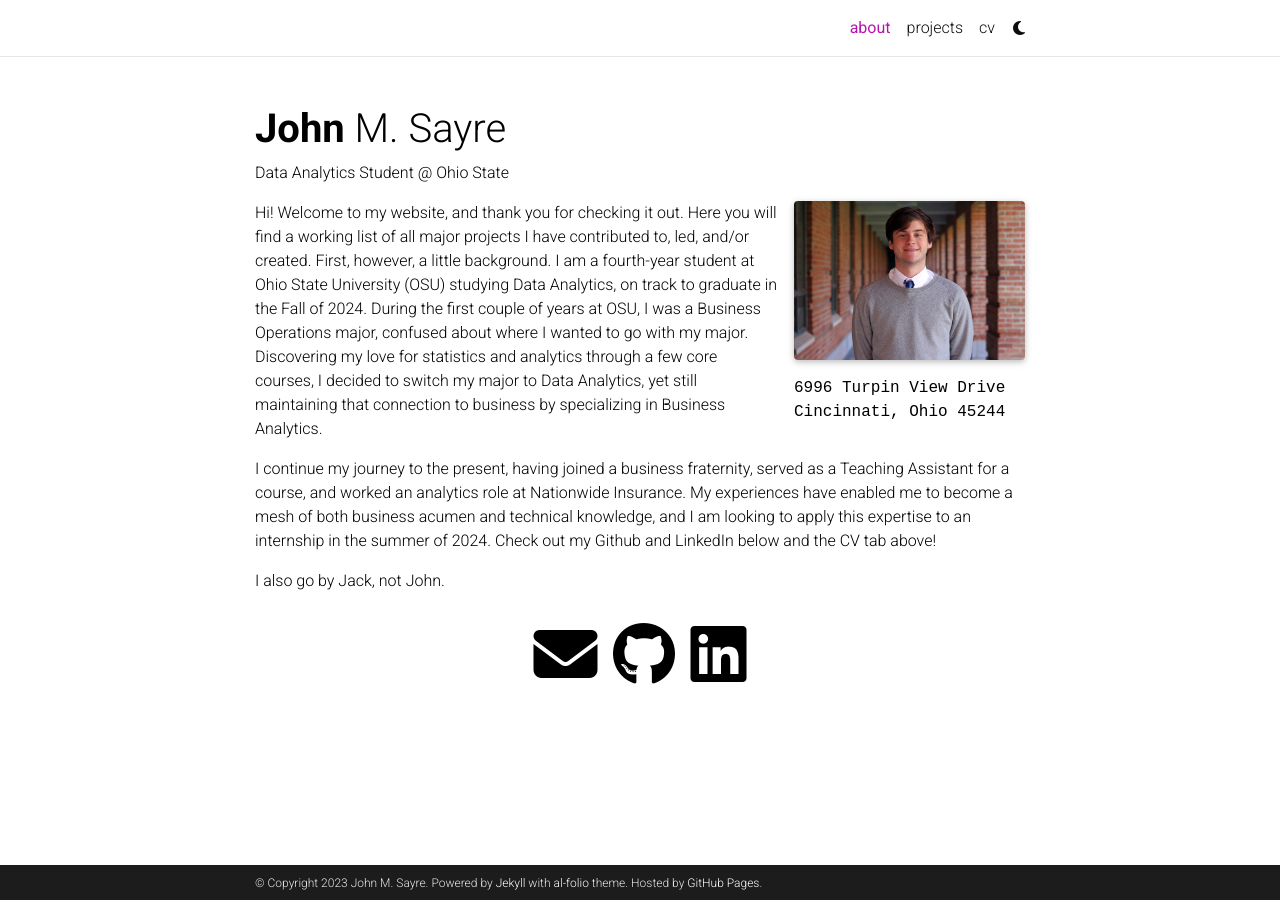
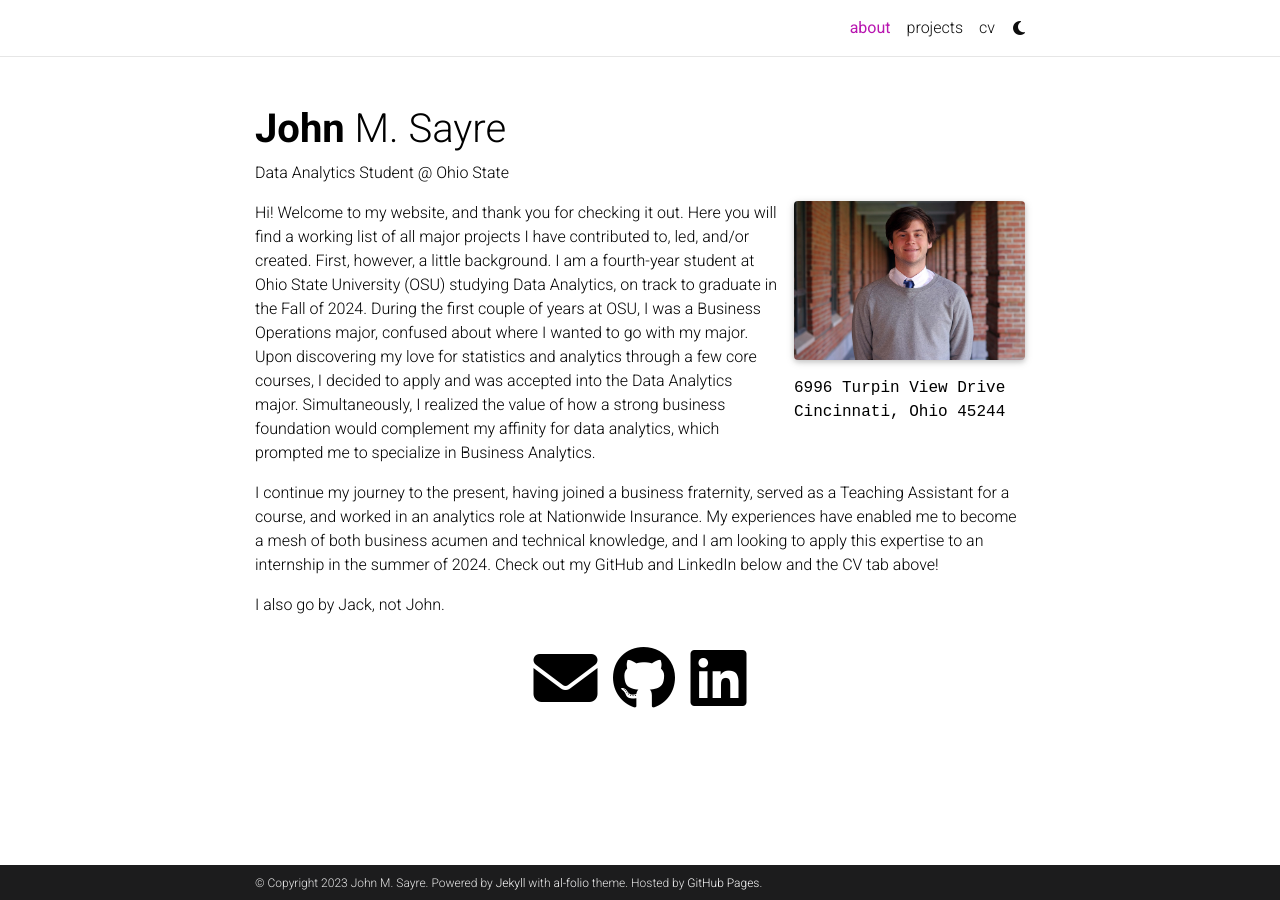
Before and after one commit to shall0ts/shall0ts.github.io, a Jekyll site: the page built from _pages/about.md, in a window 1280 px wide. Built offline with Jekyll 4.4.1, drawn with Linux system fonts in a browser that asks for light colours; full-size pictures stand in for the smaller copies a plugin makes; comment, search, counter and statistics services are not loaded; a style sheet for code colours, icons or effects is not loaded.

Commit message:
fixed bio

```diff
--- a/_pages/about.md
+++ b/_pages/about.md
@@ -18,8 +18,8 @@
 social: true  # includes social icons at the bottom of the page
 ---
 
-Hi! Welcome to my website, and thank you for checking it out. Here you will find a working list of all major projects I have contributed to, led, and/or created. First, however, a little background. I am a fourth-year student at Ohio State University (OSU) studying Data Analytics, on track to graduate in the Fall of 2024. During the first couple of years at OSU, I was a Business Operations major, confused about where I wanted to go with my major. Discovering my love for statistics and analytics through a few core courses, I decided to switch my major to Data Analytics, yet still maintaining that connection to business by specializing in Business Analytics.
+Hi! Welcome to my website, and thank you for checking it out. Here you will find a working list of all major projects I have contributed to, led, and/or created. First, however, a little background. I am a fourth-year student at Ohio State University (OSU) studying Data Analytics, on track to graduate in the Fall of 2024. During the first couple of years at OSU, I was a Business Operations major, confused about where I wanted to go with my major. Upon discovering my love for statistics and analytics through a few core courses, I decided to apply and was accepted into the Data Analytics major. Simultaneously, I realized the value of how a strong business foundation would complement my affinity for data analytics, which prompted me to specialize in Business Analytics.
 
-I continue my journey to the present, having joined a business fraternity, served as a Teaching Assistant for a course, and worked an analytics role at Nationwide Insurance. My experiences have enabled me to become a mesh of both business acumen and technical knowledge, and I am looking to apply this expertise to an internship in the summer of 2024. Check out my Github and LinkedIn below and the CV tab above!
+I continue my journey to the present, having joined a business fraternity, served as a Teaching Assistant for a course, and worked in an analytics role at Nationwide Insurance. My experiences have enabled me to become a mesh of both business acumen and technical knowledge, and I am looking to apply this expertise to an internship in the summer of 2024. Check out my GitHub and LinkedIn below and the CV tab above!
 
 I also go by Jack, not John.
```
